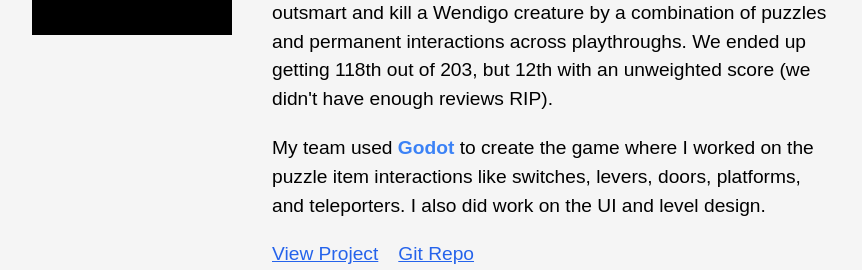
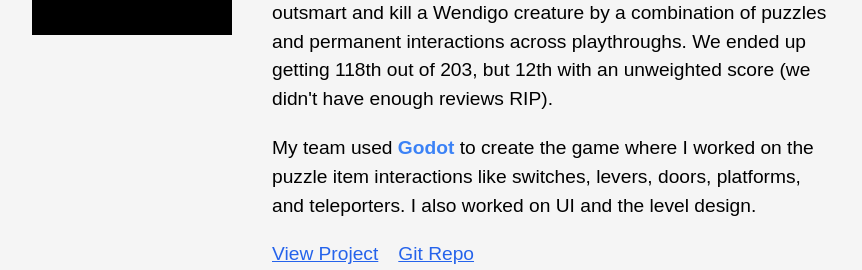
Before and after one commit to bryanjhdang/bryanjhdang.github.io, a React (Vite) app: page / in a window 1280 px wide. Shown: the part 2025-2295 px from the top of the page, without its empty margins (208-1070 px from the left). Built offline with nearby package versions, Linux system fonts and the light colour scheme.

Commit message:
fix wording

```diff
--- a/src/sections/Projects.tsx
+++ b/src/sections/Projects.tsx
@@ -77,7 +77,7 @@ function BoneyardOfTheInnocent() {
           <p className="text-base">Made for the Godot Wild June 2024 Jam which had the theme of 'folklore', this is a puzzle platformer game where you try to outsmart and kill a Wendigo creature by a combination of puzzles and permanent interactions across playthroughs. We ended up getting 118th out of 203, but 12th with an unweighted score (we didn't have enough reviews RIP).</p>
         </div>
         <div className="pb-5">
-          <p className="text-base">My team used <span className="font-semibold text-blue-500">Godot</span> to create the game where I worked on the puzzle item interactions like switches, levers, doors, platforms, and teleporters. I also did work on the UI and level design. </p>
+          <p className="text-base">My team used <span className="font-semibold text-blue-500">Godot</span> to create the game where I worked on the puzzle item interactions like switches, levers, doors, platforms, and teleporters. I also worked on UI and the level design. </p>
         </div>
         <div>
           <a href="https://0strategist0.itch.io/boneyard-of-the-innocent" target="_blank" className="text-base text-blue-600 underline mr-5">View Project</a>
```
